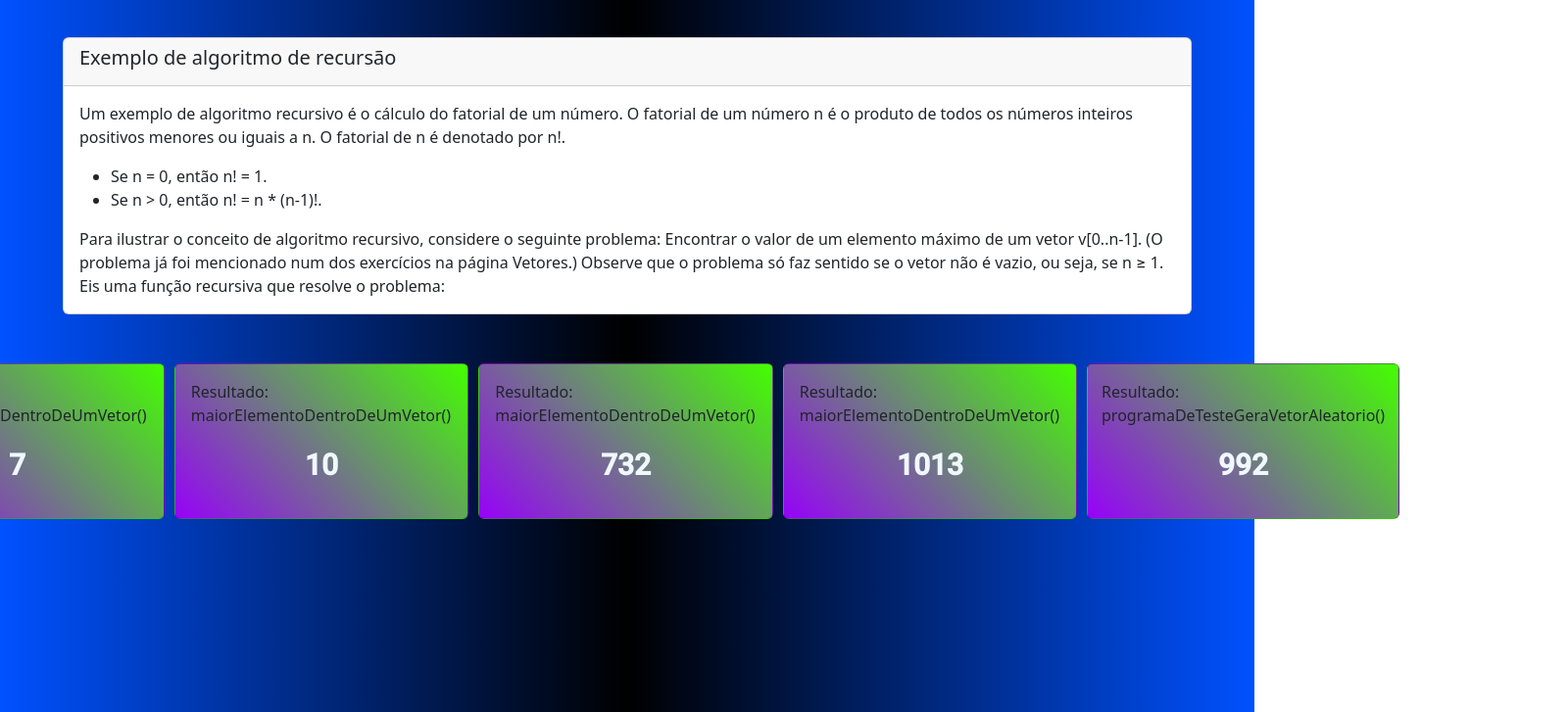
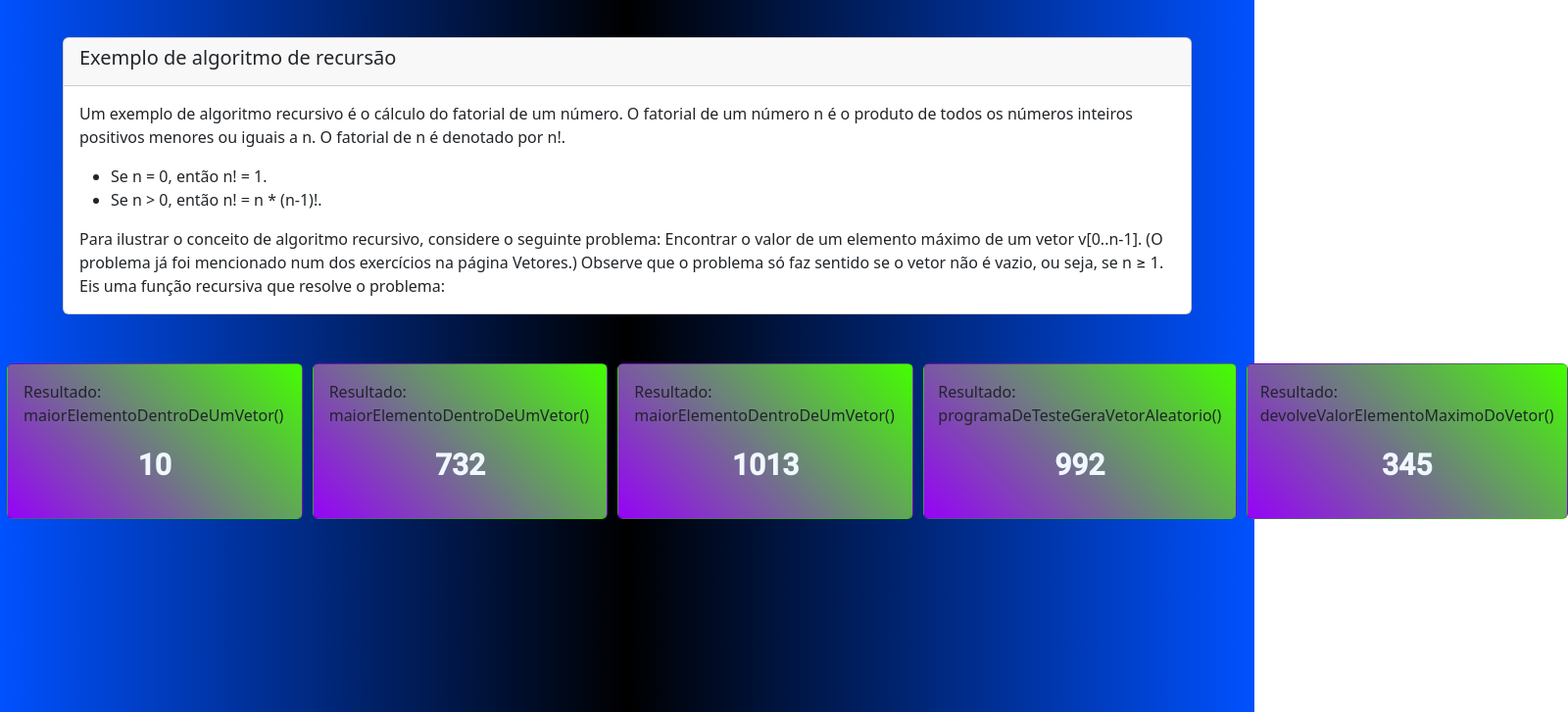
Before and after one commit to BlackCode777/ProjetoProgramacao_EstudosANGULAR, an Angular app in the folder algoritmos/: page / in a window 1280 px wide. Shown: the part 427-1154 px from the top of the page at 98% size, 1600 px wide, since content can reach past the window. Built offline with nearby package versions, Linux system fonts and the light colour scheme.

Commit message:
Recebe v e i < n e devolve o valor de um elemento máximo do vetor v[i..n-1].

```diff
--- a/algoritmos/src/app/recursao-algoritmos-recursivos/recursao-algoritmos-recursivos/recursao-algoritmos-recursivos.component.html
+++ b/algoritmos/src/app/recursao-algoritmos-recursivos/recursao-algoritmos-recursivos/recursao-algoritmos-recursivos.component.html
@@ -111,5 +111,14 @@
         </div>
     </div>
 
+    <div class="card card-result">
+      <div>
+        <p>Resultado: devolveValorElementoMaximoDoVetor()</p>
+        <p class="color-number">
+          {{ devolveValorElementoMaximoDoVetor(vetor0, i0, n0) }}
+        </p>
+      </div>
+  </div>
+
   </div>
 </div>
--- a/algoritmos/src/app/recursao-algoritmos-recursivos/recursao-algoritmos-recursivos/recursao-algoritmos-recursivos.component.ts
+++ b/algoritmos/src/app/recursao-algoritmos-recursivos/recursao-algoritmos-recursivos/recursao-algoritmos-recursivos.component.ts
@@ -18,6 +18,29 @@ export class RecursaoAlgoritmosRecursivosComponent {
   constructor() {}
   ngOnInit(): void {}
 
+  /* // Recebe v e i < n e devolve o valor de um elemento máximo do vetor v[i..n-1]. */
+  /* 1. Escreva uma função recursiva que receba um vetor v e um inteiro i < n e devolva o valor de um elemento máximo do vetor v[i..n-1].  [Solução: ./solucoes/recu2.html#part1] */
+  public vetor0: number[] = [124, 23, 345, 37, 87, 2, 345, 67];
+  public n0: number = 10;
+  public i0: number = 0;
+  public devolveValorElementoMaximoDoVetor(
+    vetor0: number[],
+    i0: number,
+    n0: number
+  ): number {
+    if (i0 == n0 - 1) {
+      return vetor0[i0];
+    } else {
+      let maior;
+      maior = this.devolveValorElementoMaximoDoVetor(vetor0, i0 + 1, n0);
+      if (maior > vetor0[i0]) {
+        return maior;
+      } else {
+        return vetor0[i0];
+      }
+    }
+  }
+
   /* Programa de teste.  Escreva um pequeno programa para testar a função recursiva maximo dada acima.  O seu
   programa deve gerar um vetor aleatório e encontrar um elemento máximo desse vetor. Acrescente ao seu programa
   uma função que confira a resposta dada por maximo.  [Solução: ./solucoes/recu2.html#part2] */
@@ -30,9 +53,9 @@ export class RecursaoAlgoritmosRecursivosComponent {
     }
     // encontrar um elemento máximo desse vetor
     let maior = this.maiorElementoDentroDeUmVetor(vetor_1, n);
-	if(maior >= this.maiorElementoDentroDeUmVetor(vetor_1, n)){
+    if (maior >= this.maiorElementoDentroDeUmVetor(vetor_1, n)) {
       return maior;
-	}else{
+    } else {
       return this.maiorElementoDentroDeUmVetor(vetor_1, n);
     }
   }
```
Lines whose indentation alone changed are shown as unchanged.
